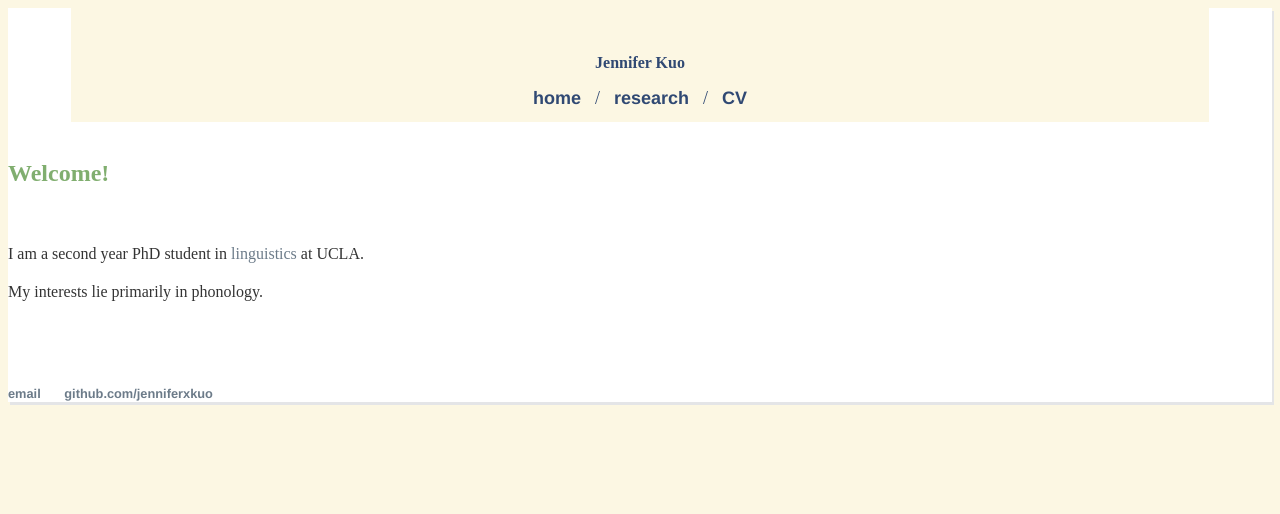
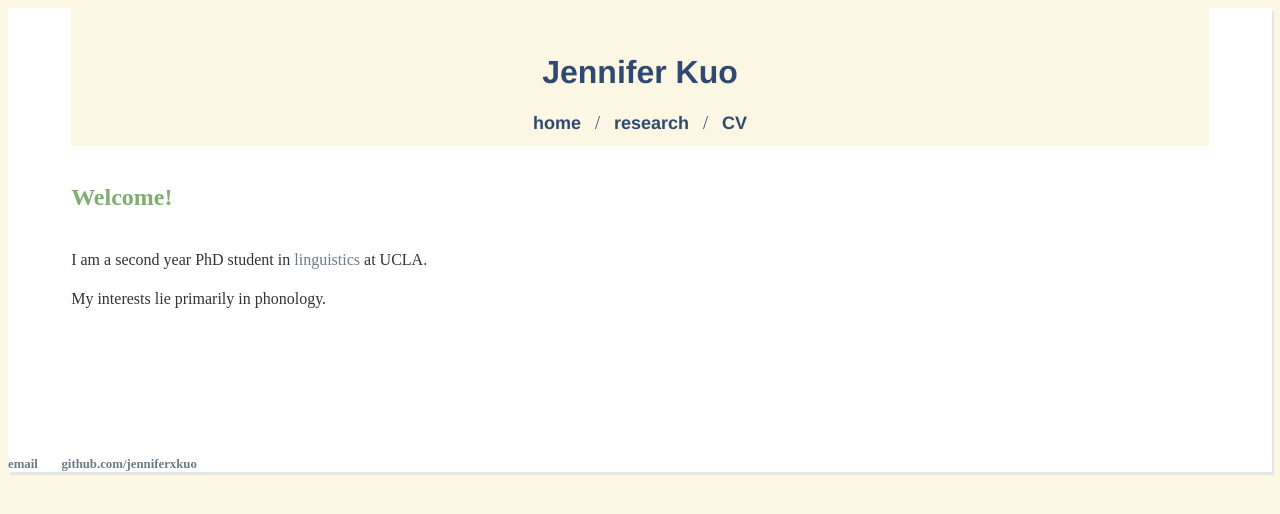
Before and after one commit to jenniferxkuo/jenniferxkuo.github.io, a Jekyll site: the page built from index.html, in a window 1280 px wide. Shown: the top 514 px of the page. Built offline with Jekyll 4.4.1, drawn with Linux system fonts in a browser that asks for light colours.

Commit message:
css update

```diff
--- a/_layouts/default.html
+++ b/_layouts/default.html
@@ -10,7 +10,7 @@
 			<div class="capsule">
 			<header role="banner" class="topmatter">
 				<div class="name">
-					Jennifer Kuo
+					<h1>Jennifer Kuo</h1>
 				</div>
 				<nav>
 					<a href="/">home</a> /
@@ -33,7 +33,7 @@
 
 
 
-			<div class="container">
+			<div class="bodytext">
 
 			{{ content }}
 
--- a/css/main.css
+++ b/css/main.css
@@ -1,3 +1,11 @@
+h1, h2, h3, h4, h5, h6, p, a, input, label, select {font-family: Libertine;
+	font-variant-numeric: proportional-nums;
+	font-variant-numeric: oldstyle-nums;
+	font-variant-ligatures: common-ligatures;
+	font-kerning: normal;
+	hyphens: auto;
+	}
+
 body {
     /*-- margin: 60px auto;
     width: 70%; */
@@ -24,7 +32,6 @@ nav ul li, footer ul li {
 }
 a {
     text-decoration: none;
-    /* color: #4c7ab0; */
     color: #6C7B89;
 }
 a:hover {
@@ -45,6 +52,7 @@ h1 a:hover {
 h2 {
     font-size: 1.5em;
     color: #80AE6F;
+    display: inline-block;
 }
 
 p {
@@ -97,6 +105,7 @@ ul {
     	margin: auto;
     	padding: 0em 5% 5% 5%;
     	}
+
 .access {
     	all: unset;
     	display: none;
@@ -155,6 +164,11 @@ ul.posts {
 ul.posts li {
     list-style: none;
 }
+
+
+
+
+
 
 /* Slideshow container */
 .slideshow-container {
```
